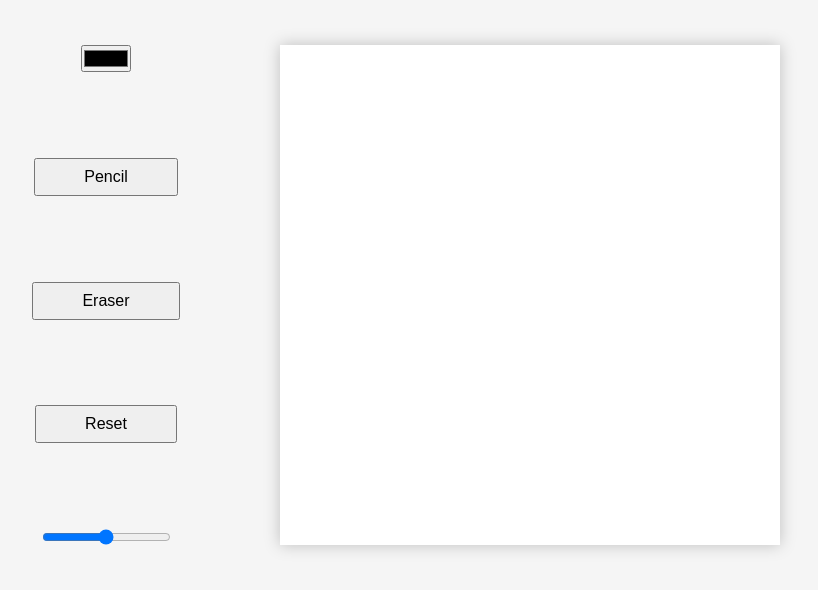
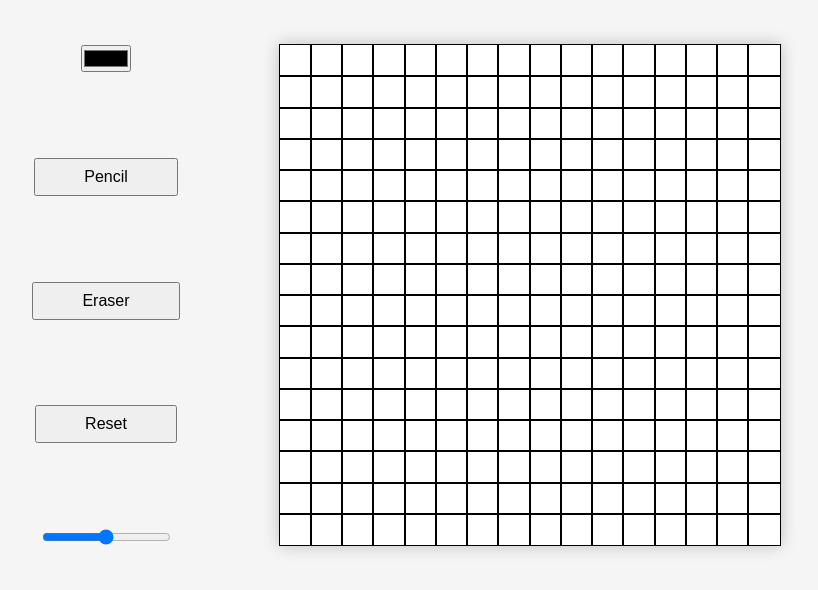
Before and after one commit to Taveevil/etch-a-sketch, a website: page index.html in a window 1280 px wide. Shown: the part 104-694 px from the top of the page, without its empty margins (234-1052 px from the left). Drawn offline with nearby package versions, Linux system fonts and the light colour scheme.

Commit message:
added canvas grid and half working hover effect

```diff
--- a/index.html
+++ b/index.html
@@ -6,6 +6,7 @@
     <meta name="viewport" content="width=device-width, initial-scale=1.0">
     <link href="/template/css/style.css" rel="stylesheet">
     <title>Etch-a-sketch</title>
+    <script src="https://code.jquery.com/jquery-3.7.0.min.js"></script>
 </head>
 <body>
     <div class="container">
@@ -23,6 +24,6 @@
             <div class="canvas"></div>
         </div>
     </div>
-    <script href="/template/js/script.js"></script>
+    <script src="/template/js/script.js"></script>
 </body>
 </html>
--- /dev/null
+++ b/package.json
@@ -0,0 +1,6 @@
+{
+  "dependencies": {
+    "jquery": "^3.7.0",
+    "jsdom": "^22.1.0"
+  }
+}
--- a/template/css/style.css
+++ b/template/css/style.css
@@ -35,13 +35,26 @@ body{
 }
 
 .canvas{
-    object-fit: cover;
+    position:relative;
+    padding:0;
+    border:none;
+    font-size:0;
     width:500px;
     height:500px;
     background-color: white;
     filter:drop-shadow(0 0 0.5rem rgba(0, 0, 0, 0.219))
 }
 
+.grid{
+    position:relative;
+    display:inline-block;
+    outline:1px black solid;
+    border:none;
+    padding:0;
+    z-index:999;
+    background-color:transparent;
+}
+
 .btn{
     font-size:1rem;
     padding:0.5rem 3rem;
--- a/template/js/script.js
+++ b/template/js/script.js
@@ -0,0 +1,32 @@
+$(document).ready(function(){
+    createGrid(16);
+    $(".grid").on({
+        click: function(){
+            $(this).css("background-color", "black")
+        },
+        mouseenter: function(){
+            $(this).addClass('hovered')
+            $('.hovered').css("background-color", "red");
+        },
+        mouseleave: function(){
+            $(this).removeClass('hovered');
+            $('.hovered').css("background-color", "red");
+        }
+    }
+    )
+
+
+})
+
+
+function createGrid(x){
+    const width = $('.canvas').width()/x;
+    const height = $('.canvas').height()/x;
+    for (var rows = 0; rows < x; rows++) {
+        for (var columns = 0; columns < x; columns++) {
+            $(".canvas").append("<div class='grid'></div>");
+        };
+    };
+    $(".grid").width(width);
+    $(".grid").height(height);
+}
```
Also changed, not shown: 1 other file.
